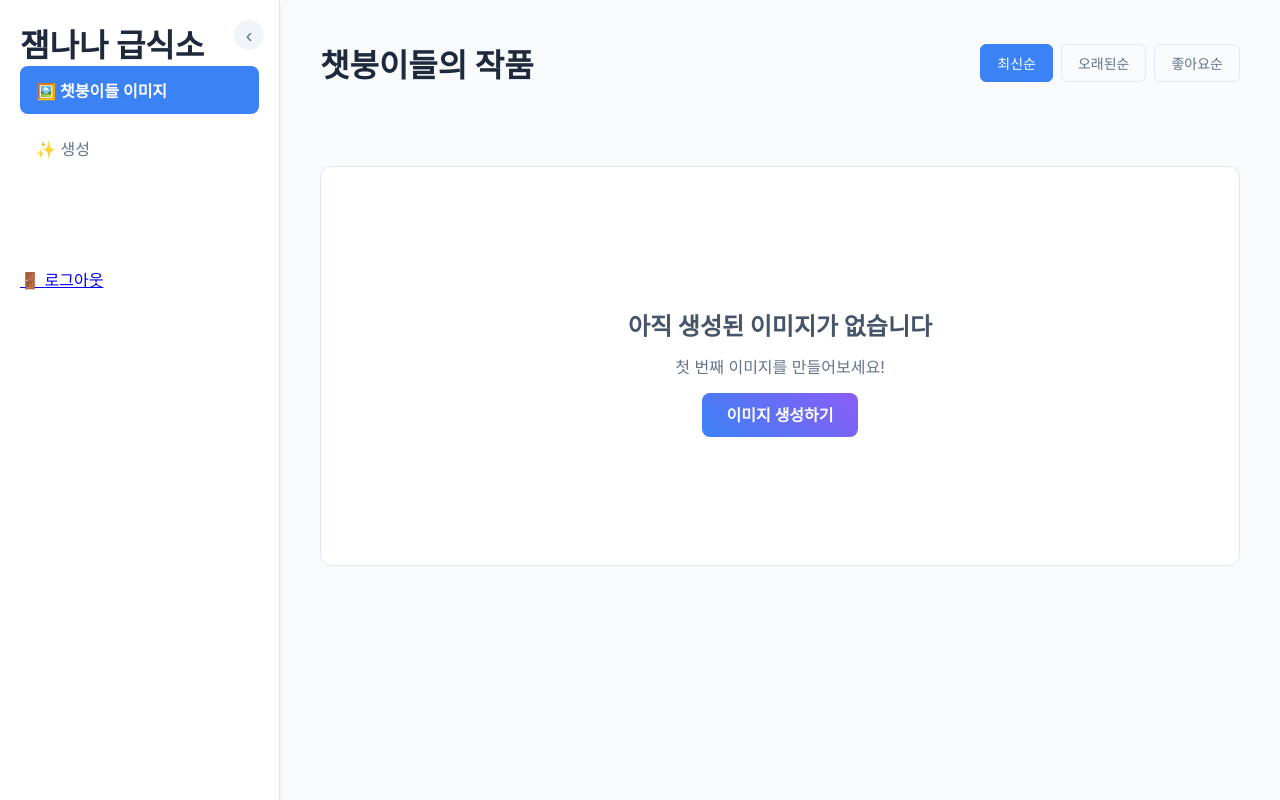
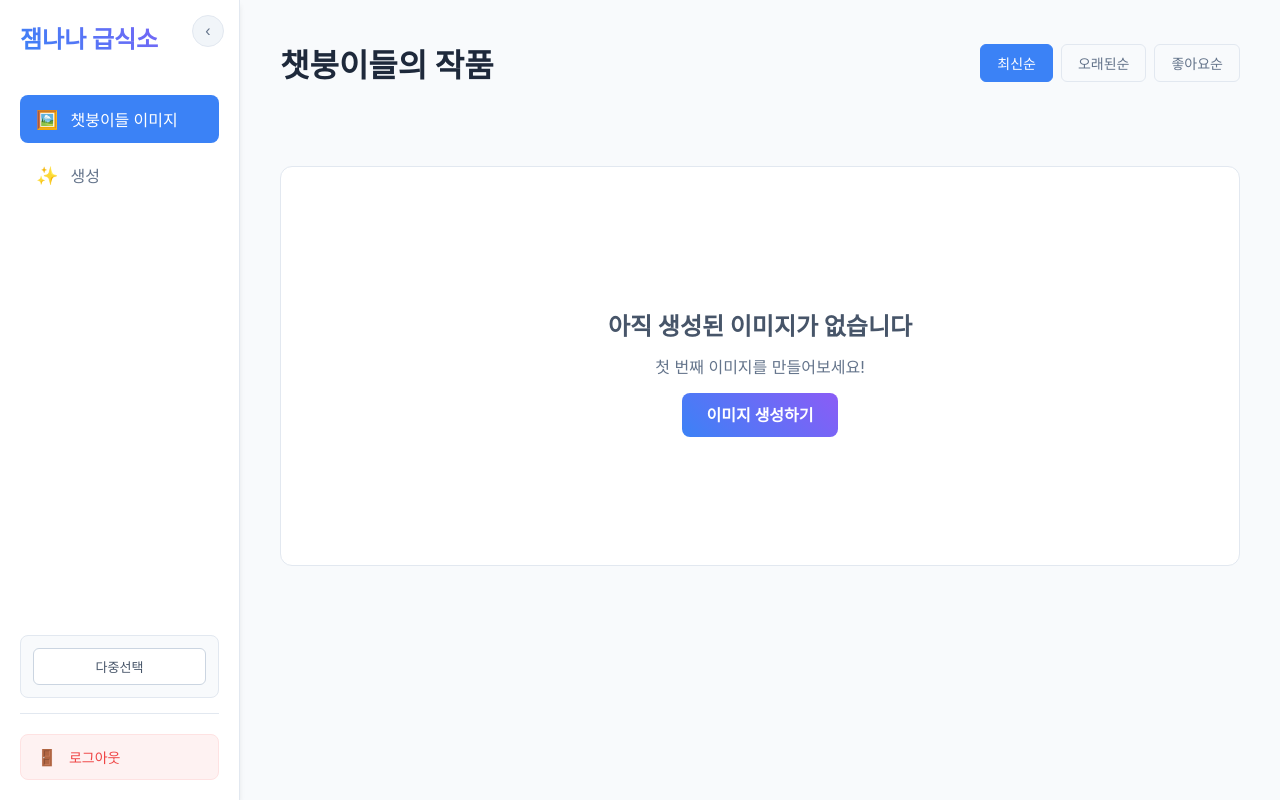
Before and after one commit to B-ai-P/banana-hugging, a Flask app: page /gallery in a window 1280 px wide. Run offline with Flask 3, Linux system fonts and the light colour scheme; the visitor is signed in with stand-in values (Sample User, id 1); data that the repository does not hold is empty; parts of the project's set-up code (start-up, migrations or seed data) failed here and were passed over.

Commit message:
Update style.css

```diff
--- a/static/style.css
+++ b/static/style.css
@@ -14,6 +14,107 @@ body {
 .app {
     display: flex;
     min-height: 100vh;
+}
+
+/* 사이드바 */
+.sidebar {
+    width: 240px;
+    background: #ffffff;
+    border-right: 1px solid #e2e8f0;
+    padding: 20px;
+    position: fixed;
+    height: 100vh;
+    overflow-y: auto;
+    box-shadow: 0 4px 6px -1px rgba(0, 0, 0, 0.1);
+    display: flex;
+    flex-direction: column;
+}
+
+.logo h1 {
+    font-size: 24px;
+    font-weight: 700;
+    margin-bottom: 40px;
+    background: linear-gradient(45deg, #3b82f6, #8b5cf6);
+    -webkit-background-clip: text;
+    -webkit-text-fill-color: transparent;
+    background-clip: text;
+}
+
+.nav-menu {
+    display: flex;
+    flex-direction: column;
+    gap: 8px;
+    flex: 1;
+}
+
+.nav-item {
+    display: flex;
+    align-items: center;
+    gap: 12px;
+    padding: 12px 16px;
+    color: #64748b;
+    text-decoration: none;
+    border-radius: 8px;
+    transition: all 0.2s ease;
+    font-weight: 500;
+}
+
+.nav-item:hover {
+    background: #f1f5f9;
+    color: #1e293b;
+}
+
+.nav-item.active {
+    background: #3b82f6;
+    color: #ffffff;
+}
+
+.nav-icon {
+    font-size: 18px;
+}
+
+/* 사이드바 하단 로그아웃 */
+.sidebar-footer {
+    margin-top: auto;
+    padding-top: 20px;
+    border-top: 1px solid #e2e8f0;
+}
+
+.logout-btn {
+    display: flex;
+    align-items: center;
+    gap: 12px;
+    padding: 12px 16px;
+    color: #ef4444;
+    text-decoration: none;
+    border-radius: 8px;
+    transition: all 0.2s ease;
+    font-weight: 500;
+    border: 1px solid #fee2e2;
+    background: #fef2f2;
+    font-size: 14px;
+}
+
+.logout-btn:hover {
+    background: #fee2e2;
+    border-color: #fecaca;
+    transform: translateY(-1px);
+}
+
+.logout-btn .nav-icon {
+    font-size: 16px;
+}
+
+/* 반응형에서 로그아웃 버튼 */
+@media (max-width: 480px) {
+    .logout-btn .nav-text {
+        display: none;
+    }
+
+    .logout-btn {
+        justify-content: center;
+        padding: 12px;
+    }
 }
 
 /* 메인 콘텐츠 */
@@ -1216,62 +1317,140 @@ body {
     pointer-events: none;
 }
 
+.drag-overlay.show {
+    display: flex;
+}
+
+/* === 사이드바 접기/펼기 기능 추가 === */
+
+/* 사이드바에 토글 기능 추가 */
+.sidebar.collapsed {
+    transform: translateX(-240px);
+}
+
+.sidebar {
+    transition: transform 0.3s ease;
+}
+
+/* 토글 버튼 */
+.sidebar-toggle {
+    position: absolute;
+    top: 15px;
+    right: 15px;
+    background: #f1f5f9;
+    border: 1px solid #e2e8f0;
+    color: #64748b;
+    width: 32px;
+    height: 32px;
+    border-radius: 50%;
+    cursor: pointer;
+    font-size: 16px;
+    display: flex;
+    align-items: center;
+    justify-content: center;
+    transition: all 0.2s ease;
+    z-index: 10;
+}
+
+.sidebar-toggle:hover {
+    background: #e2e8f0;
+    color: #475569;
+}
+
+/* 사이드바 열기 버튼 */
+.sidebar-open-btn {
+    position: fixed;
+    top: 20px;
+    left: 20px;
+    background: #3b82f6;
+    border: none;
+    color: white;
+    width: 40px;
+    height: 40px;
+    border-radius: 50%;
+    cursor: pointer;
+    font-size: 18px;
+    display: none;
+    align-items: center;
+    justify-content: center;
+    box-shadow: 0 4px 12px rgba(0, 0, 0, 0.3);
+    z-index: 999;
+    transition: all 0.2s ease;
+}
+
+.sidebar-open-btn:hover {
+    background: #2563eb;
+    transform: scale(1.1);
+}
+
+/* 메인 콘텐츠 확장 */
+.main-content.expanded {
+    margin-left: 0;
+}
+
+.main-content {
+    transition: margin-left 0.3s ease;
+}
+
 /* 어드민 패널 */
-.admin-panel {
-    margin: 20px 0;
-    padding: 15px;
+.admin-panel-fixed {
+    margin: 15px 0;
+    padding: 12px;
+    background: #f8fafc;
+    border: 1px solid #e2e8f0;
+    border-radius: 8px;
+}
+
+.admin-controls-fixed {
+    display: flex;
+    flex-direction: column;
+    gap: 6px;
+}
+
+.admin-btn-fixed {
+    padding: 8px 12px;
+    border: 1px solid #cbd5e1;
+    border-radius: 6px;
+    background: #ffffff;
+    color: #475569;
+    cursor: pointer;
+    font-size: 13px;
+    font-weight: 500;
+    transition: all 0.2s ease;
+}
+
+.admin-btn-fixed:hover {
+    background: #f1f5f9;
+    border-color: #94a3b8;
+}
+
+.admin-btn-fixed.delete-btn {
     background: #fef2f2;
-    border: 2px solid #fca5a5;
-    border-radius: 8px;
-}
-
-.admin-controls {
-    display: flex;
-    align-items: center;
-    gap: 12px;
-    flex-wrap: wrap;
-}
-
-.admin-btn {
-    padding: 8px 16px;
-    border: none;
-    border-radius: 6px;
+    color: #dc2626;
+    border-color: #fca5a5;
+}
+
+.admin-btn-fixed.delete-btn:hover {
+    background: #fee2e2;
+}
+
+.admin-btn-fixed.cancel-btn {
+    background: #f8fafc;
+    color: #6b7280;
+}
+
+.selected-count-fixed {
+    text-align: center;
+    font-size: 12px;
+    color: #dc2626;
     font-weight: 600;
-    cursor: pointer;
-    transition: all 0.2s ease;
-}
-
-.admin-btn {
-    background: #3b82f6;
-    color: white;
-}
-
-.admin-btn:hover {
-    background: #2563eb;
-}
-
-.admin-btn.delete-btn {
-    background: #ef4444;
-}
-
-.admin-btn.delete-btn:hover {
-    background: #dc2626;
-}
-
-.admin-btn.cancel-btn {
-    background: #6b7280;
-}
-
-.admin-btn.cancel-btn:hover {
-    background: #4b5563;
-}
-
-.selected-count {
-    font-weight: 600;
-    color: #dc2626;
-}
-
-/* 선택 가능한 이미지 */
+    padding: 4px 8px;
+    background: #fef2f2;
+    border-radius: 4px;
+    border: 1px solid #fca5a5;
+}
+
+/* 선택 모드 스타일 */
 .gallery-item.selectable {
     cursor: pointer;
     position: relative;
@@ -1292,7 +1471,6 @@ body {
 
 .gallery-item.selected::after {
     background: #ef4444;
-    border-color: #ffffff;
     content: '✓';
     display: flex;
     align-items: center;
@@ -1323,9 +1501,9 @@ body {
 
 .delete-modal-content {
     background: #ffffff;
-    padding: 30px;
-    border-radius: 12px;
-    max-width: 500px;
+    padding: 24px;
+    border-radius: 8px;
+    max-width: 400px;
     width: 90%;
 }
 
@@ -1335,264 +1513,38 @@ body {
 }
 
 .delete-options {
-    margin: 20px 0;
+    margin: 16px 0;
 }
 
 .delete-options label {
     display: block;
-    margin: 10px 0;
-    cursor: pointer;
-}
-
-.delete-options input[type="radio"] {
-    margin-right: 8px;
+    margin: 8px 0;
+    cursor: pointer;
+    font-size: 14px;
 }
 
 .delete-modal-buttons {
     display: flex;
-    gap: 12px;
+    gap: 8px;
     justify-content: flex-end;
-    margin-top: 20px;
+    margin-top: 16px;
 }
 
 .delete-confirm-btn {
     background: #ef4444;
     color: white;
-    padding: 10px 20px;
+    padding: 8px 16px;
     border: none;
     border-radius: 6px;
-    font-weight: 600;
-    cursor: pointer;
+    cursor: pointer;
+    font-weight: 500;
 }
 
 .delete-confirm-btn:hover {
     background: #dc2626;
 }
-.drag-overlay.show {
-    display: flex;
-}
-
-/* 사이드바 개선 */
-.sidebar {
-    position: fixed;
-    top: 0;
-    left: 0;
-    width: 280px;
-    height: 100vh;
-    background: #ffffff;  /* 👈 흰색으로! */
-    border-right: 1px solid #e2e8f0;  /* 👈 테두리 추가! */
-    color: #1e293b;  /* 👈 어두운 텍스트! */
-    overflow-y: auto;
-    transition: transform 0.3s ease;
-    z-index: 1000;
-    box-shadow: 0 4px 6px -1px rgba(0, 0, 0, 0.1);
-    padding: 20px;
-}
-
-/* 로고 스타일 - 추가 */
-.logo h2 {
-    color: #1e293b !important;  /* 👈 흰색→어두운색 */
-    margin-bottom: 30px;
-    font-size: 20px;
-    text-align: center;
-}
-
-/* 네비게이션 메뉴 - 추가 */
-.nav-menu {
-    display: flex;
-    flex-direction: column;
-    gap: 10px;
-}
-
-.nav-item {
-    display: block;
-    padding: 12px 16px;
-    text-decoration: none;
-    color: #64748b !important;  /* 👈 흰색→회색 */
-    border-radius: 8px;
-    transition: all 0.2s ease;
-}
-
-.nav-item:hover {
-    background: #f1f5f9;  /* 👈 흰색→연한회색 */
-    color: #1e293b !important;  /* 👈 흰색→어두운색 */
-}
-
-.nav-item.active {
-    background: #3b82f6;  /* 👈 흰색→파란색 */
-    color: #ffffff !important;  /* 👈 활성화된 건 흰색 유지 */
-    font-weight: 600;
-}
-
-.sidebar.collapsed {
-    transform: translateX(-280px);
-}
-
-.sidebar-content {
-    padding: 20px;
-    height: 100%;
-}
-
-/* 사이드바 토글 버튼 */
-.sidebar-toggle {
-    position: absolute;
-    top: 20px;
-    right: 15px;
-    background: #f1f5f9;
-    border: none;
-    color: #64748b;
-    width: 30px;
-    height: 30px;
-    border-radius: 50%;
-    cursor: pointer;
-    font-size: 20px;
-    line-height: 1;
-    transition: all 0.2s ease;
-    z-index: 10;
-}
-
-.sidebar-toggle:hover {
-    background: #e2e8f0;
-    transform: scale(1.1);
-}
-
-.sidebar.collapsed .sidebar-toggle span {
-    transform: rotate(180deg);
-}
-
-/* 사이드바 열기 버튼 */
-.sidebar-open-btn {
-    position: fixed;
-    top: 20px;
-    left: 20px;
-    background: #667eea;
-    border: none;
-    color: white;
-    width: 40px;
-    height: 40px;
-    border-radius: 50%;
-    cursor: pointer;
-    font-size: 20px;
-    line-height: 1;
-    box-shadow: 0 4px 12px rgba(0, 0, 0, 0.3);
-    transition: all 0.2s ease;
-    z-index: 999;
-}
-
-.sidebar-open-btn:hover {
-    background: #5a67d8;
-    transform: scale(1.1);
-}
-
-/* 메인 콘텐츠 조정 */
-.main-content {
-    margin-left: 280px;
-    transition: margin-left 0.3s ease;
-    min-height: 100vh;
-}
-
-.main-content.expanded {
-    margin-left: 0;
-}
-
-/* 고정 어드민 패널 */
-.admin-panel-fixed {
-    margin: 15px 0;
-    padding: 15px;
-    background: rgba(255, 255, 255, 0.1);
-    border-radius: 8px;
-    backdrop-filter: blur(10px);
-}
-
-.admin-controls-fixed {
-    display: flex;
-    flex-direction: column;
-    gap: 8px;
-}
-
-.admin-btn-fixed {
-    padding: 8px 12px;
-    border: none;
-    border-radius: 6px;
-    font-weight: 600;
-    cursor: pointer;
-    transition: all 0.2s ease;
-    font-size: 13px;
-    background: rgba(255, 255, 255, 0.2);
-    color: white;
-    backdrop-filter: blur(5px);
-}
-
-.admin-btn-fixed:hover {
-    background: rgba(255, 255, 255, 0.3);
-    transform: translateY(-1px);
-}
-
-.admin-btn-fixed.delete-btn {
-    background: rgba(239, 68, 68, 0.7);
-}
-
-.admin-btn-fixed.delete-btn:hover {
-    background: rgba(220, 38, 38, 0.8);
-}
-
-.admin-btn-fixed.cancel-btn {
-    background: rgba(107, 114, 128, 0.7);
-}
-
-.admin-btn-fixed.cancel-btn:hover {
-    background: rgba(75, 85, 99, 0.8);
-}
-
-.selected-count-fixed {
-    font-weight: 600;
-    color: #fef2f2;
-    text-align: center;
-    font-size: 12px;
-    padding: 4px 8px;
-    background: rgba(239, 68, 68, 0.5);
-    border-radius: 4px;
-}
-
-/* 모바일 대응 */
-@media (max-width: 1024px) {
-    .sidebar {
-        width: 250px;
-    }
-
-    .main-content {
-        margin-left: 250px;
-    }
-
-    .sidebar.collapsed {
-        transform: translateX(-250px);
-    }
-}
-
-@media (max-width: 768px) {
-    .sidebar {
-        width: 100%;
-        transform: translateX(-100%);
-    }
-
-    .sidebar.collapsed {
-        transform: translateX(-100%);
-    }
-
-    .sidebar:not(.collapsed) {
-        transform: translateX(0);
-    }
-
-    .main-content {
-        margin-left: 0;
-    }
-
-    .sidebar-open-btn {
-        display: block !important;
-    }
-}
-
-/* 선택 모드일 때 이미지 클릭 방지 */
+
+/* 선택 모드에서 팝업 방지 */
 .gallery-item.selectable .image-container {
     pointer-events: none;
 }
```
